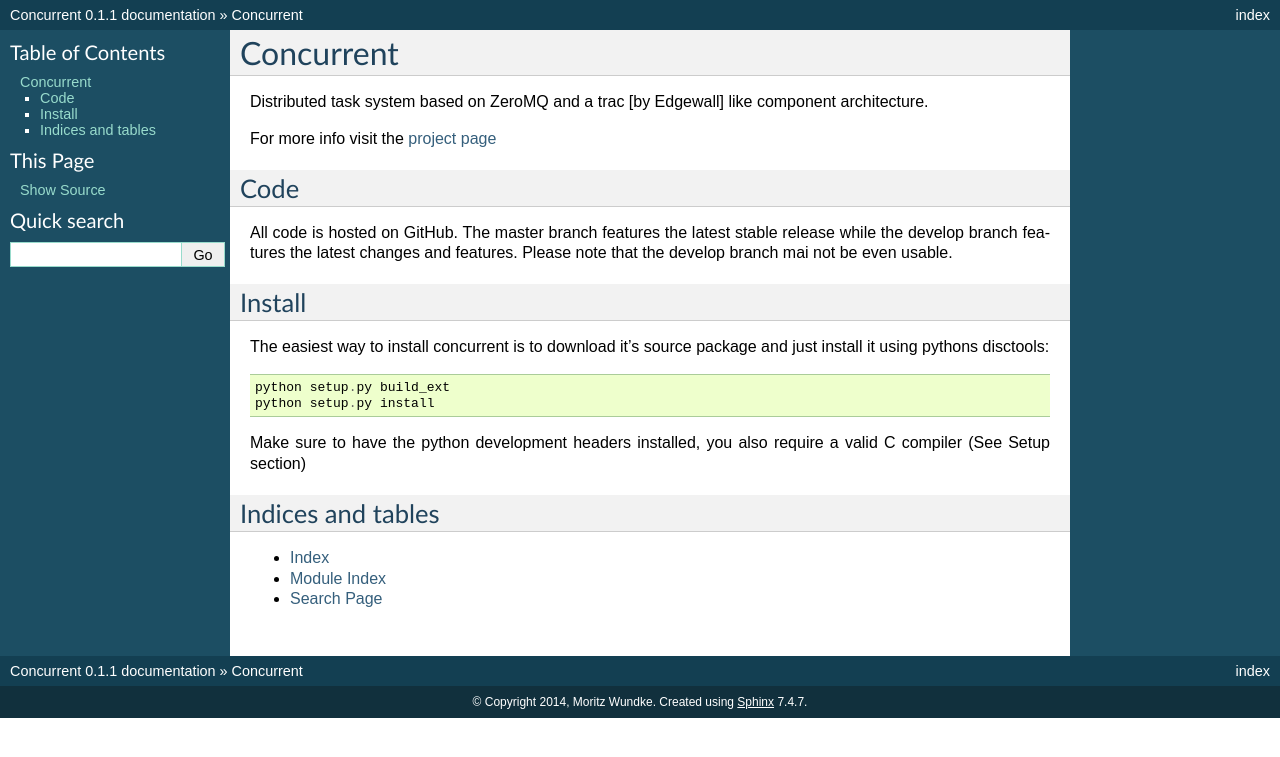
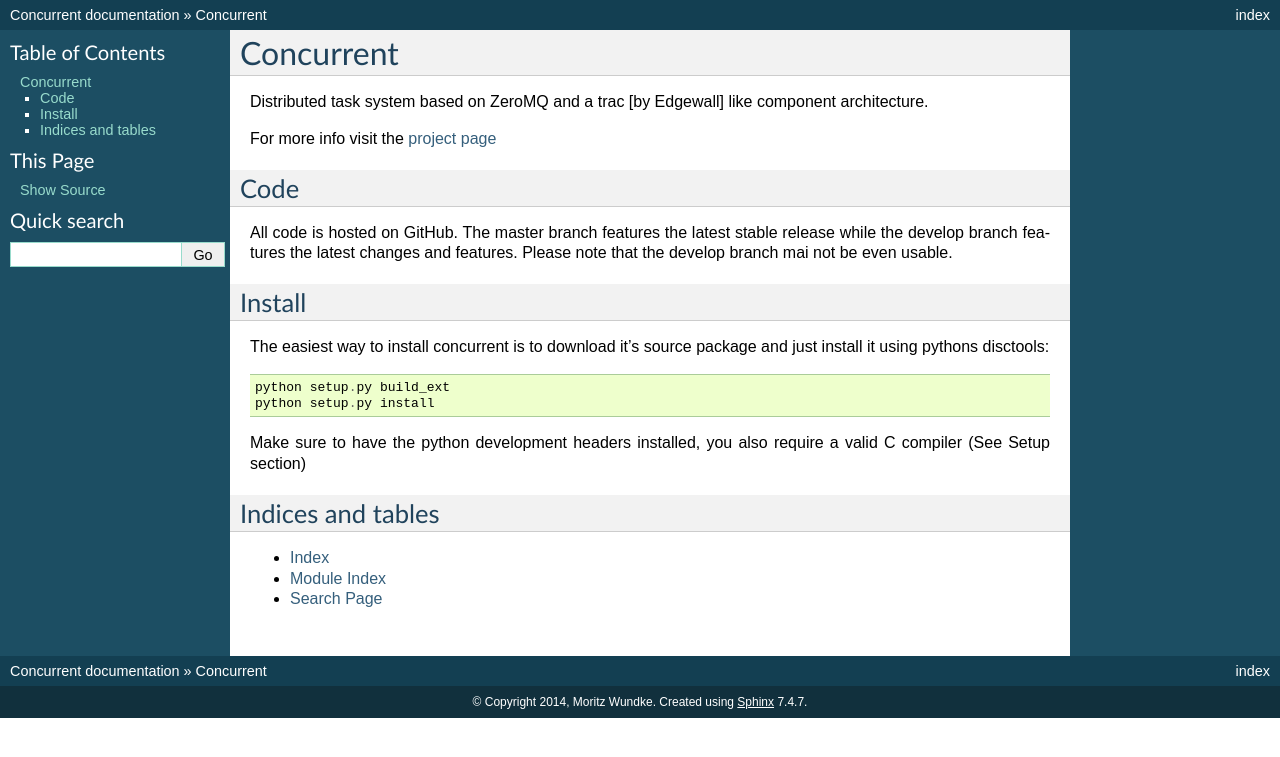
Before and after one commit to moritz-wundke/Concurrent, a Sphinx documentation site: the page built from docs/index.rst, in a window 1280 px wide. Shown: the top 757 px of the page. Built offline with Sphinx 7.4.7, drawn with Linux system fonts in a browser that asks for light colours; formulas are drawn with MathJax 3; pages that are not in the unit, such as notebooks, are missing from menus.

Commit message:
Handling version numbers suing a unique file

```diff
--- a/docs/conf.py
+++ b/docs/conf.py
@@ -59,11 +59,13 @@
 # The version info for the project you're documenting, acts as replacement for
 # |version| and |release|, also used in various other places throughout the
 # built documents.
-#
+import imp
+VERSION = imp.load_source('VERSION', '../VERSION')
+
 # The short X.Y version.
-version = '0.1'
+version = VERSION.VERSION_SHORT
 # The full version, including alpha/beta/rc tags.
-release = '0.1.1'
+release = VERSION.VERSION_LONG
 
 # The language for content autogenerated by Sphinx. Refer to documentation
 # for a list of supported languages.
--- a/setup.py
+++ b/setup.py
@@ -4,6 +4,7 @@
 import os, sys
 from setuptools import setup, find_packages
 from distutils.extension import Extension
+import imp
 
 # scan the root directory for extension files, converting
 # them to extension names in dotted notation
@@ -120,9 +121,12 @@
     else:
         ext_modules += generateExtensions('concurrent', '.c')
 
+    # Get version info
+    VERSION = imp.load_source('VERSION', 'VERSION')
+
     metadata = dict(
           name = 'Concurrent'
-        , version = '0.0.1'
+        , version = VERSION.VERSION_LONG
         , description = 'Concurrent Application Framework'
         , long_description=open('README.md').read()
         , author = 'Moritz Wundke'
```
Also changed, not shown: 4 other files.
